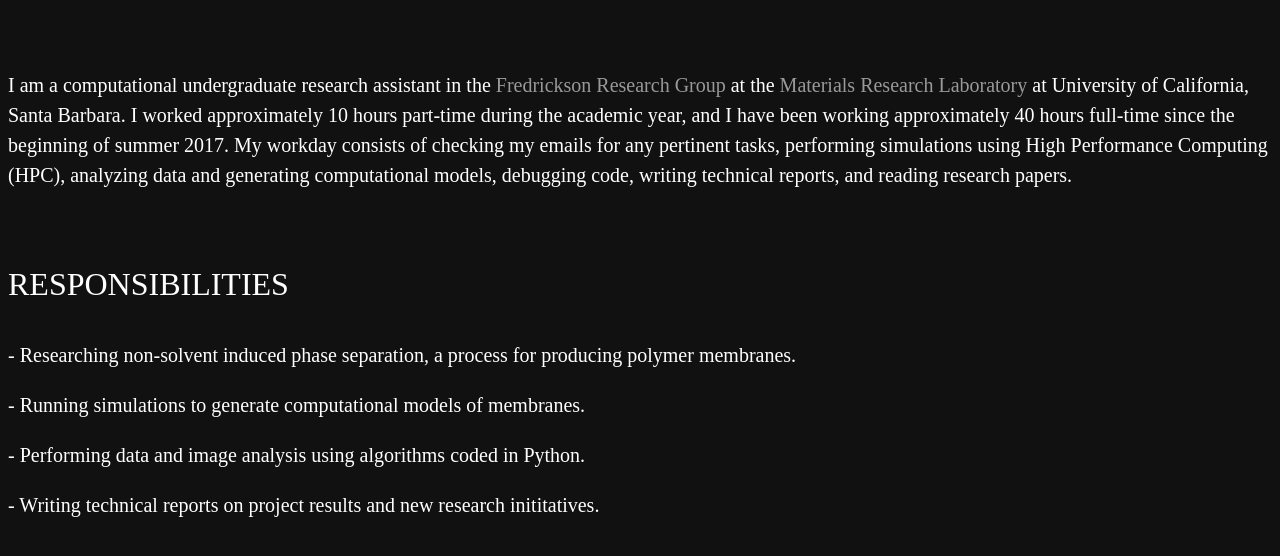
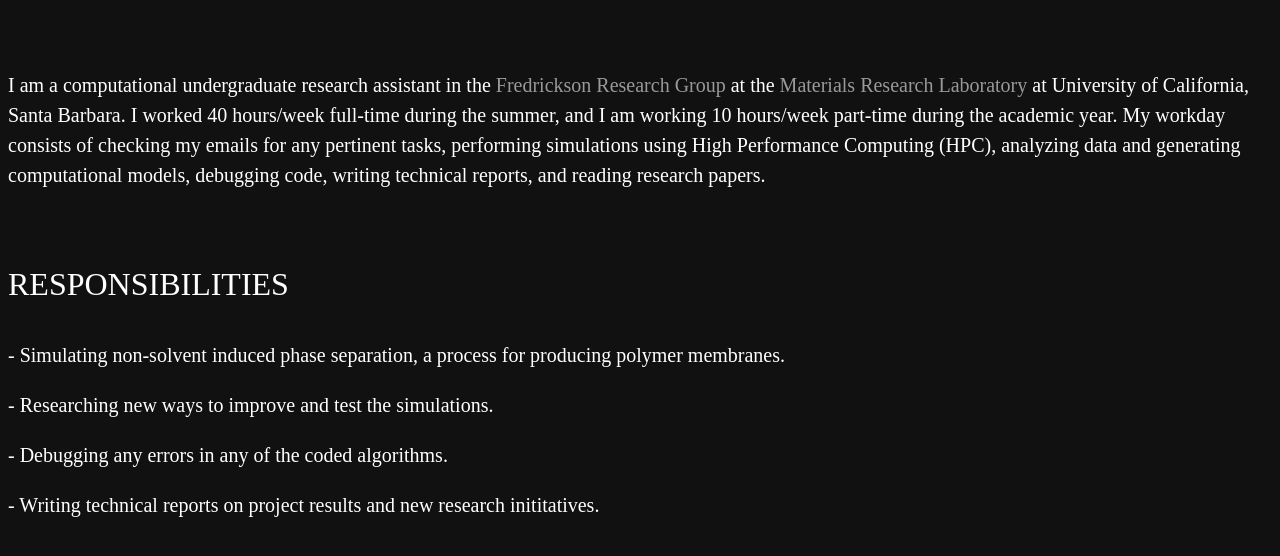
Before and after one commit to 1996leejoshua/1996leejoshua.github.io, a Jekyll site: the page built from resume/index.html, in a window 1280 px wide and 900 px high, scrolled down 602 px, cut to the strip 186-776 px from the top of the window. Shown: the top 556 px of the strip. Built offline with Jekyll 4.4.1, drawn with Linux system fonts in a browser that asks for light colours; some of the changed text lies outside the part shown.

Commit message:
Update index.html

```diff
--- a/resume/index.html
+++ b/resume/index.html
@@ -11,12 +11,12 @@ title: Resume
 <div class="cd-scrolling-bg">
 	<div class="cd-container">
 	<br><br><br>
-	<p> I am a computational undergraduate research assistant in the <a href="http://www.mrl.ucsb.edu/~fredrickson/" target="blank">Fredrickson Research Group</a> at the <a href="https://www.mrl.ucsb.edu/" target="blank">Materials Research Laboratory</a> at University of California, Santa Barbara. I worked approximately 10 hours part-time during the academic year, and I have been working approximately 40 hours full-time since the beginning of summer 2017. My workday consists of checking my emails for any pertinent tasks, performing simulations using High Performance Computing (HPC), analyzing data and generating computational models, debugging code, writing technical reports, and reading research papers.</p>
+	<p> I am a computational undergraduate research assistant in the <a href="http://www.mrl.ucsb.edu/~fredrickson/" target="blank">Fredrickson Research Group</a> at the <a href="https://www.mrl.ucsb.edu/" target="blank">Materials Research Laboratory</a> at University of California, Santa Barbara. I worked 40 hours/week full-time during the summer, and I am working 10 hours/week part-time during the academic year. My workday consists of checking my emails for any pertinent tasks, performing simulations using High Performance Computing (HPC), analyzing data and generating computational models, debugging code, writing technical reports, and reading research papers.</p>
 	<br>
 	<p style="font-size:2em">RESPONSIBILITIES</p>
-	<p>- Researching non-solvent induced phase separation, a process for producing polymer membranes.</p>
-	<p>- Running simulations to generate computational models of membranes.</p>
-	<p>- Performing data and image analysis using algorithms coded in Python.</p>
+	<p>- Simulating non-solvent induced phase separation, a process for producing polymer membranes.</p>
+	<p>- Researching new ways to improve and test the simulations.</p>
+	<p>- Debugging any errors in any of the coded algorithms.</p>
 	<p>- Writing technical reports on project results and new research inititatives.</p>
 	<br><br><br>
 	</div>
```
Also changed, not shown: other parts of resume/index.html (+1 -1 lines).
